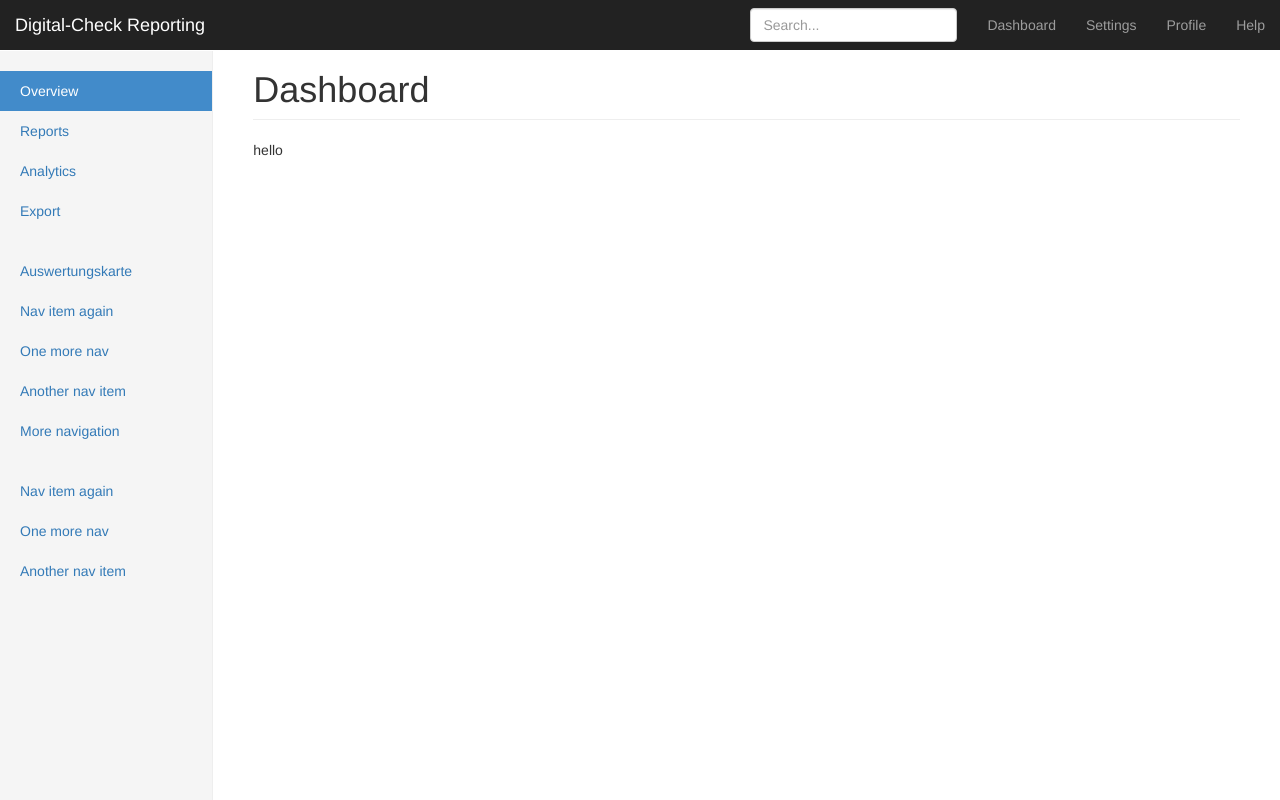
After one commit to markusgerman/digitalcheck, a Django app: page /maps/ in a window 1280 px wide. The commit adds this page. Run offline with Django 3.2, Linux system fonts and the light colour scheme; some libraries are stand-ins or nearby versions.

Commit message:
Added some routing

```diff
--- a/digital_check/basic_app/templates/layout.html
+++ b/digital_check/basic_app/templates/layout.html
@@ -48,13 +48,13 @@
      <div class="row">
         <div class="col-sm-3 col-md-2 sidebar">
           <ul class="nav nav-sidebar">
-            <li class="active"><a href="#">Overview <span class="sr-only">(current)</span></a></li>
+            <li class="active"><a href="/">Overview <span class="sr-only">(current)</span></a></li>
             <li><a href="#">Reports</a></li>
             <li><a href="#">Analytics</a></li>
             <li><a href="#">Export</a></li>
           </ul>
           <ul class="nav nav-sidebar">
-            <li><a href="">Nav item</a></li>
+            <li><a href="/maps">Auswertungskarte</a></li>
             <li><a href="">Nav item again</a></li>
             <li><a href="">One more nav</a></li>
             <li><a href="">Another nav item</a></li>
--- /dev/null
+++ b/digital_check/basic_app/templates/maps.html
@@ -0,0 +1,15 @@
+{% extends 'layout.html' %}
+
+{% block content %}
+{% load static %}
+
+  <body>
+    <div class="container-fluid">
+        <div class="col-sm-9 col-sm-offset-3 col-md-10 col-md-offset-2 main">
+          <h1 class="page-header">Dashboard</h1>
+
+          hello
+        </div>
+    </div>
+
+{% endblock %}
--- a/digital_check/basic_app/urls.py
+++ b/digital_check/basic_app/urls.py
@@ -3,4 +3,5 @@ from . import views
 
 urlpatterns = [
     path('', views.home, name='register'),
+    path('maps/', views.map_view, name='map')
 ]
--- a/digital_check/basic_app/views.py
+++ b/digital_check/basic_app/views.py
@@ -23,3 +23,8 @@ def home(request):
     }
 
     return render(request, 'home.html', context)
+
+def map_view(request):
+
+
+    return render(request, 'maps.html')
```
